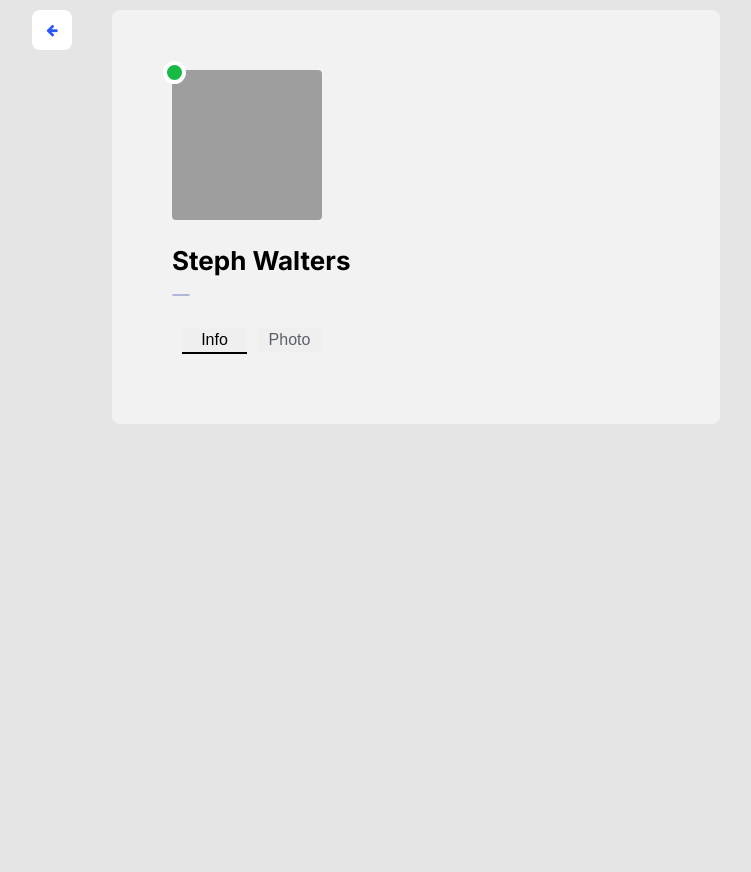
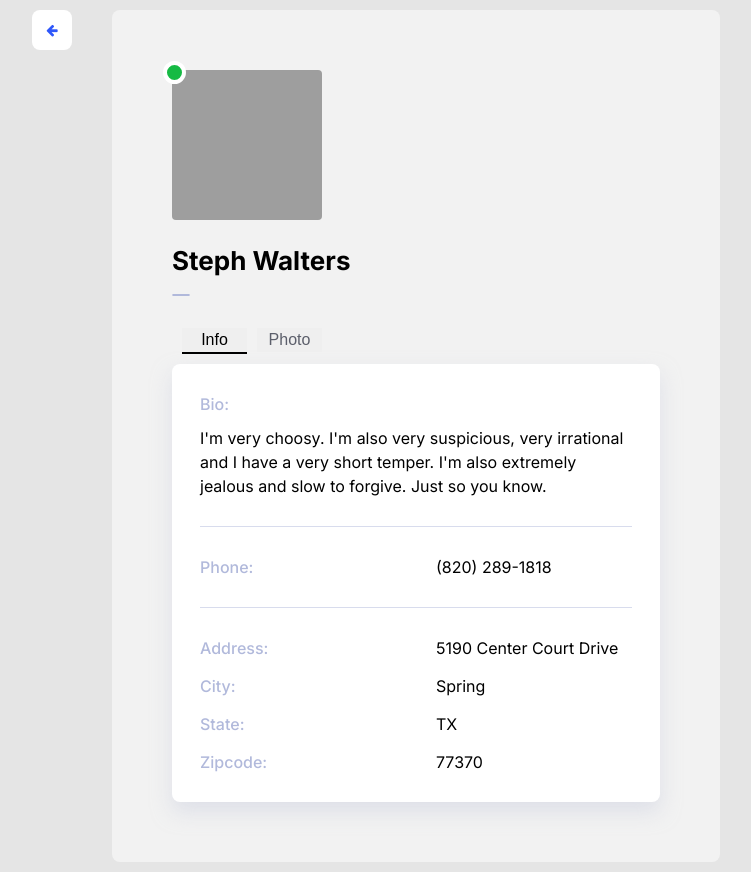
Before and after one commit to Jessica-VaLo/friends-app, a React (Create React App) app: page / in a window 1280 px wide. Shown: the whole page, without its empty margins (224-975 px from the left). Before the commit the page ends 800 px from the top, so only its background shows below. Built offline with nearby package versions, Linux system fonts and the light colour scheme; grey boxes are pictures that could not be loaded.

Commit message:
Adding DetailsInfo component with Grid reusable component

```diff
--- /dev/null
+++ b/src/common/Grid.jsx
@@ -0,0 +1,33 @@
+import React from "react";
+import styles from "../css/Grid.module.css";
+import column from "../css/GridTwoColumn.module.css";
+import row from "../css/GridTwoRow.module.css";
+
+//This grid will be used with different styles layout
+//for that reason need to choose wich layout needs to be displayed
+//choose grid : true for a 2 column grid (default behavior)
+//or grid : false for a 2 row grid
+
+const Grid = ({ grid = true, textFirstColumn, textSecondColumn }) => {
+  const propStyles = grid ? column : row;
+  return (
+    <div className={propStyles.info__grid}>
+      <div className={propStyles.info__grid__item1}>
+        <p
+          className={`${styles.info__grid__text} ${styles["info__grid__text--gray"]}`}
+        >
+          {textFirstColumn}
+        </p>
+      </div>
+      <div className={propStyles.info__grid__item2}>
+        <p
+          className={`${styles.info__grid__text} ${styles["info__grid__text--thiner"]}`}
+        >
+          {textSecondColumn}
+        </p>
+      </div>
+    </div>
+  );
+};
+
+export default Grid;
--- /dev/null
+++ b/src/component/DetailsInfo.jsx
@@ -0,0 +1,43 @@
+import React from "react";
+import Grid from "../common/Grid";
+import styles from "../css/DetailsInfo.module.css";
+
+function DetailsInfo({ info }) {
+  return (
+    <div className={styles.info}>
+      <div className={styles.info__item}>
+        <Grid
+          grid={false}
+          textFirstColumn={"Bio:"}
+          textSecondColumn={info.bio}
+        />
+      </div>
+      <div className={styles.info__item}>
+        <Grid
+          grid={true}
+          textFirstColumn={"Phone:"}
+          textSecondColumn={info.phone}
+        />
+      </div>
+      <div className={styles.info__item}>
+        {Object.keys(info)
+          .slice(5, 9)
+          .map((key, index) => (
+            <div key={index} className={styles["info__item--sm"]}>
+              <Grid
+                key={key}
+                grid={true}
+                textFirstColumn={`${
+                  key.charAt(0).toUpperCase() +
+                  key.slice(1).replace(/[^a-zA-Z]+/g, "")
+                }:`}
+                textSecondColumn={info[key]}
+              />
+            </div>
+          ))}
+      </div>
+    </div>
+  );
+}
+
+export default DetailsInfo;
--- a/src/component/FriendsDetails.jsx
+++ b/src/component/FriendsDetails.jsx
@@ -2,6 +2,7 @@ import React, { useState } from "react";
 import FriendProfile from "./FriendProfile";
 import styles from "../css/FriendsDetails.module.css";
 import Tabs from "../common/Tabs";
+import DetailsInfo from "./DetailsInfo";
 
 function FriendsDetails({ friend, onGoBack }) {
   const [itemSelected, setItemSelected] = useState("info");
@@ -18,6 +19,9 @@ function FriendsDetails({ friend, onGoBack }) {
       </button>
       <FriendProfile sizeSm={false} friend={friend} />
       <Tabs itemSelected={itemSelected} onSelect={handleSelect} />
+      <div className={styles.details__tab}>
+        <DetailsInfo info={friend} />
+      </div>
     </div>
   );
 }
--- /dev/null
+++ b/src/css/DetailsInfo.module.css
@@ -0,0 +1,25 @@
+.info {
+  margin: 0.8rem;
+}
+
+.info__item {
+  padding: 2.8rem 0;
+  border-bottom: 1px solid #b1b9db80;
+}
+
+.info__item:first-child {
+  padding-top: 0;
+}
+
+.info__item:last-child {
+  padding-bottom: 0;
+  border-bottom: 0;
+}
+
+.info__item--sm {
+  padding-bottom: 1.4rem;
+}
+
+.info__item--sm:last-child {
+  padding-bottom: 0;
+}
--- a/src/css/FriendsDetails.module.css
+++ b/src/css/FriendsDetails.module.css
@@ -17,3 +17,10 @@
   left: -8rem;
   top: 0;
 }
+
+.details__tab {
+  background-color: #fff;
+  box-shadow: 0px 10px 20px 0px #ccd0df80;
+  border-radius: 0.8rem;
+  padding: 2rem;
+}
--- /dev/null
+++ b/src/css/Grid.module.css
@@ -0,0 +1,14 @@
+.info__grid__text {
+  font-size: 1.6rem;
+  font-weight: 500;
+  line-height: 2.4rem;
+  margin: 0;
+}
+
+.info__grid__text--gray {
+  color: #b1b9db;
+}
+
+.info__grid__text--thiner {
+  font-weight: 400;
+}
--- /dev/null
+++ b/src/css/GridTwoColumn.module.css
@@ -0,0 +1,8 @@
+.info__grid {
+  display: grid;
+  grid-template-columns: 1fr 1fr;
+}
+
+.info__grid__item2 {
+  padding-left: 2rem;
+}
--- /dev/null
+++ b/src/css/GridTwoRow.module.css
@@ -0,0 +1,3 @@
+.info__grid__item1 {
+  padding-bottom: 1rem;
+}
```
